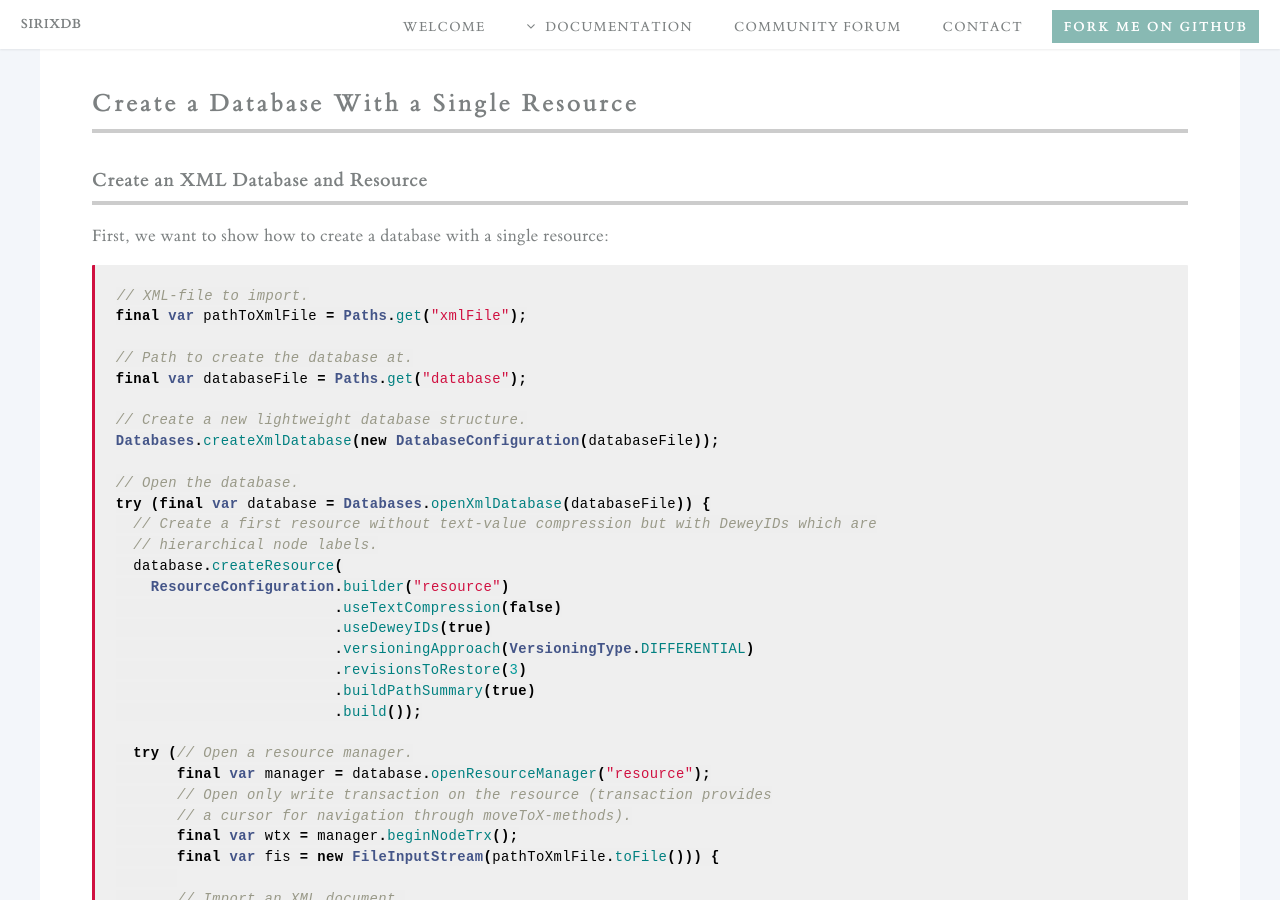
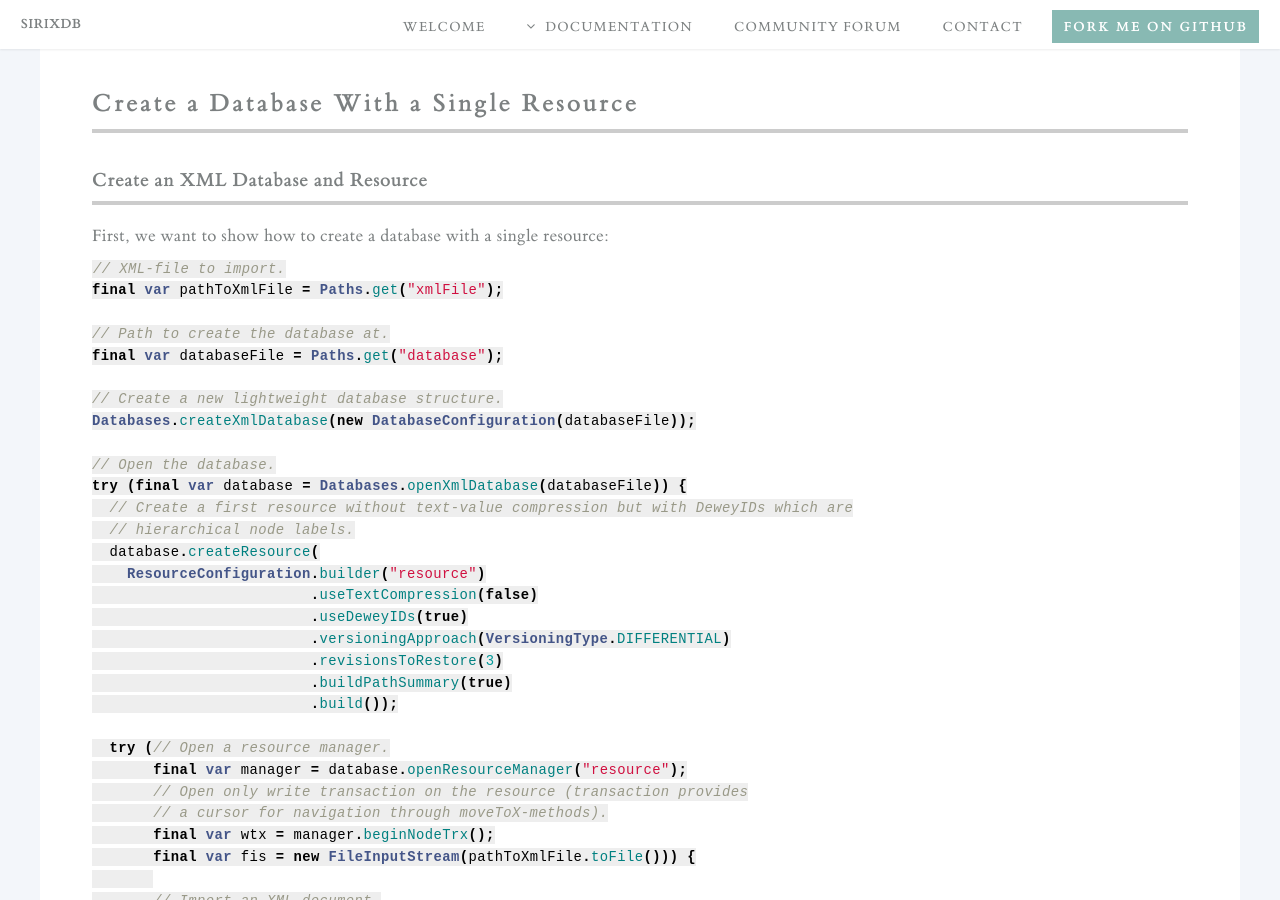
Before and after one commit to sirixdb/sirixdb.github.io, a Jekyll site: the page built from transactional-cursor-api.md, in a window 1280 px wide and 900 px high, scrolled down 2212 px. Built offline with Jekyll 4.4.1, drawn with Linux system fonts in a browser that asks for light colours.

Commit message:
Update transactional-cursor-api.md

````diff
--- a/transactional-cursor-api.md
+++ b/transactional-cursor-api.md
@@ -81,7 +81,7 @@ Thus we'll introduce a unique API, which we're going to use for both traversing
 ### Create an XML Database and Resource
 First, we want to show how to create a database with a single resource:
 
-```java
+{% highlight java linedivs %}
 // XML-file to import.
 final var pathToXmlFile = Paths.get("xmlFile");
 
@@ -118,7 +118,8 @@ try (final var database = Databases.openXmlDatabase(databaseFile)) {
        wtx.commit();
   }
 }
-```
+{% endhighlight %}
+
 The resource is built with text node-compression disabled and so-called DeweyIDs enabled. DeweyIDs are a form of hierarchical node labels for instance used by an XQuery processor to quickly determine document-order (which node comes first during a preorder traversal).
 
 In the above example, we show how you can specify a versioning approach that SirixDB is going to use to version data-pages. Default is the sliding snapshot algorithm, which is the best option in most cases. However, we want to demonstrate the most commonly used builder options.
````
